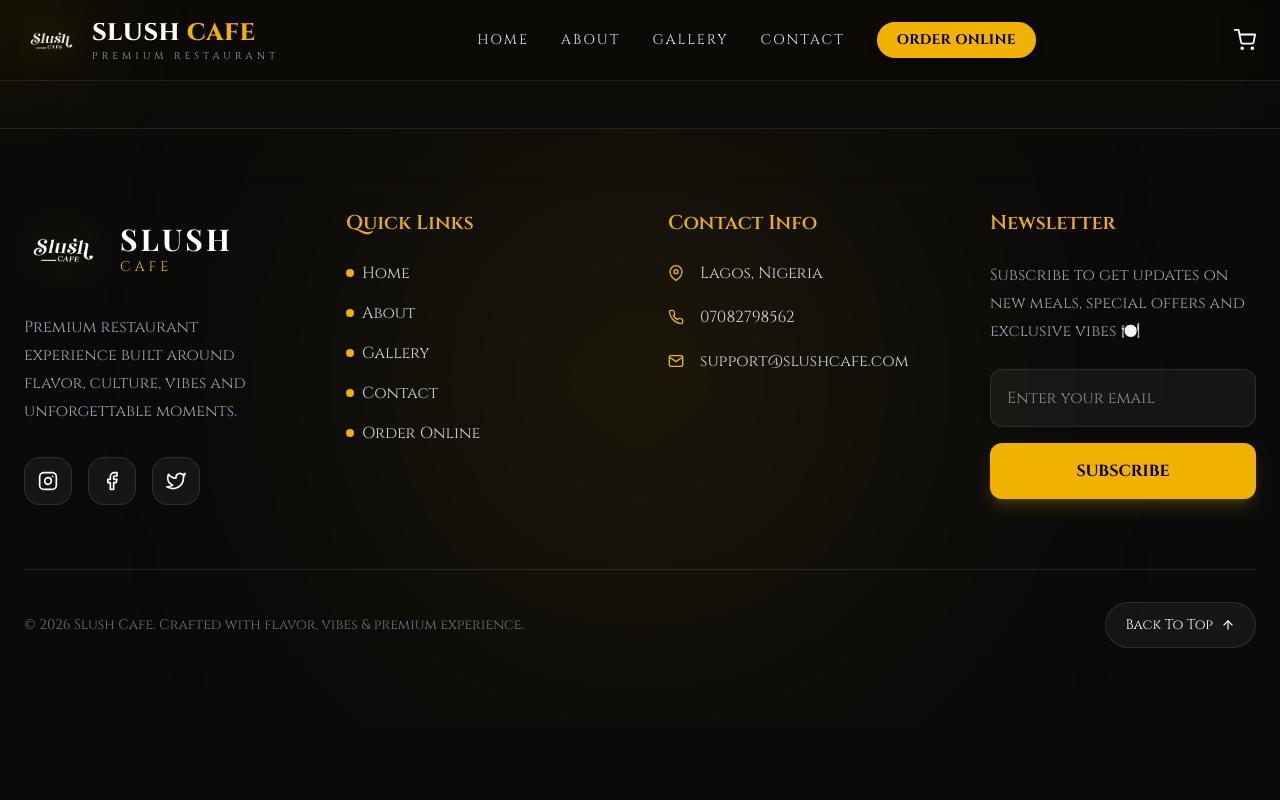
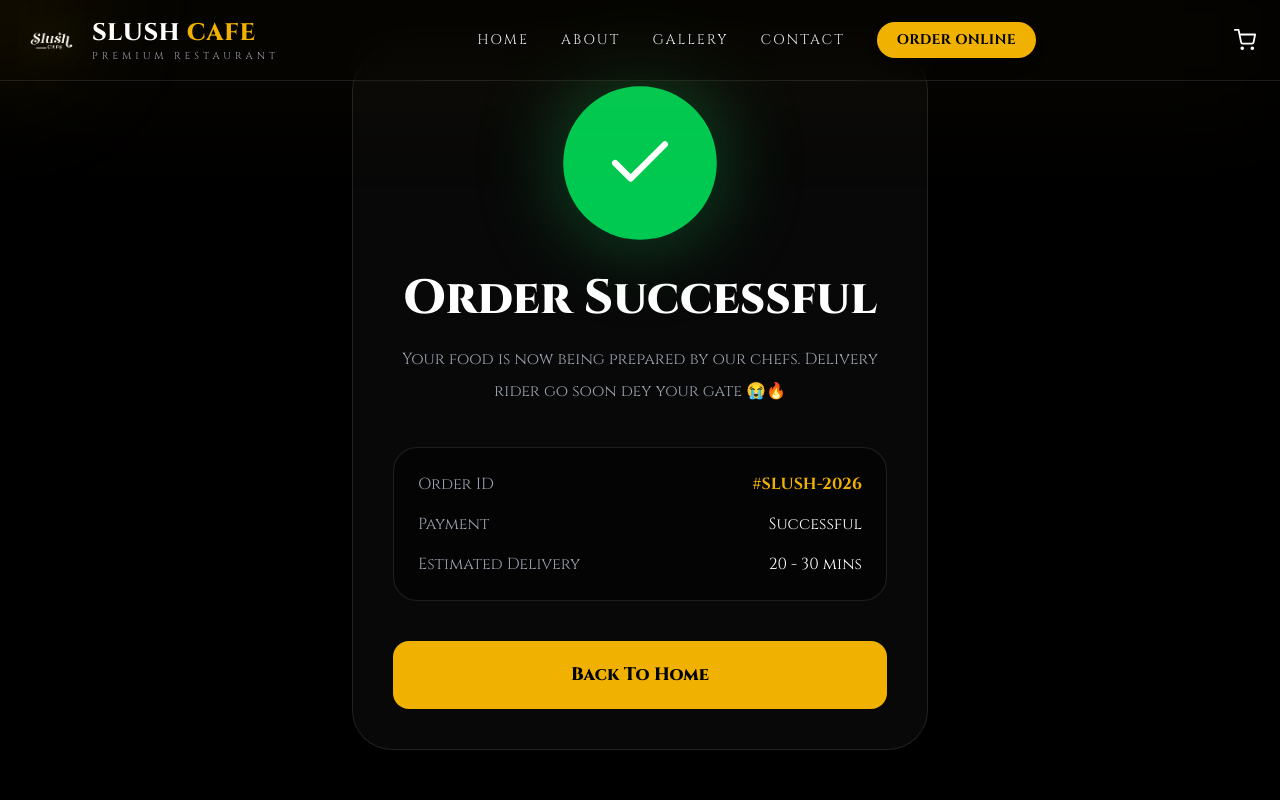
Before and after one commit to Ayat360/Slush-cafe, a React (Vite) app: page /success in a window 1280 px wide. Shown: the top 800 px of the page. Built offline with nearby package versions, Linux system fonts and the light colour scheme.

Commit message:
your update

```diff
--- a/src/App.jsx
+++ b/src/App.jsx
@@ -12,6 +12,9 @@ import Menu from "./pages/Menu";
 import About from "./pages/About";
 import Gallery from "./pages/Gallery";
 import Contact from "./pages/Contact";
+import Checkout from "./pages/Checkout";
+import Payment from "./pages/Payment";
+import Success from "./pages/Success";
 
 function App() {
   const [loading, setLoading] = useState(true);
@@ -45,6 +48,9 @@ function App() {
             <Route path="/about" element={<About />} />
             <Route path="/gallery" element={<Gallery />} />
             <Route path="/contact" element={<Contact />} />
+            <Route path="/checkout" element={<Checkout />} />
+            <Route path="/payment" element={<Payment />} />
+            <Route path="/success" element={<Success />} />
           </Routes>
 
           {/* FOOTER */}
--- a/src/main.jsx
+++ b/src/main.jsx
@@ -2,13 +2,15 @@ import React from "react";
 import ReactDOM from "react-dom/client";
 import App from "./App";
 import "./index.css";
+
 import CartProvider from "./context/CartProvider";
-
 
 ReactDOM.createRoot(document.getElementById("root")).render(
   <React.StrictMode>
+
     <CartProvider>
       <App />
     </CartProvider>
+
   </React.StrictMode>
 );
--- /dev/null
+++ b/src/pages/Payment.jsx
@@ -0,0 +1,64 @@
+import { motion } from "framer-motion";
+import { Link } from "react-router-dom";
+
+export default function Payment() {
+  return (
+    <div className="min-h-screen bg-black text-white flex items-center justify-center px-6">
+
+      <motion.div
+        initial={{ opacity: 0, scale: 0.9 }}
+        animate={{ opacity: 1, scale: 1 }}
+        className="w-full max-w-2xl bg-white/[0.03] border border-white/10 rounded-[36px] p-10 backdrop-blur-2xl"
+      >
+
+        <h1 className="text-5xl font-black mb-10">
+          Payment
+        </h1>
+
+        <div className="space-y-5">
+
+          <input
+            placeholder="Card Number"
+            className="w-full p-5 bg-black/40 rounded-2xl border border-white/10"
+          />
+
+          <div className="grid grid-cols-2 gap-5">
+
+            <input
+              placeholder="MM / YY"
+              className="p-5 bg-black/40 rounded-2xl border border-white/10"
+            />
+
+            <input
+              placeholder="CVV"
+              className="p-5 bg-black/40 rounded-2xl border border-white/10"
+            />
+
+          </div>
+
+          <input
+            placeholder="Card Holder Name"
+            className="w-full p-5 bg-black/40 rounded-2xl border border-white/10"
+          />
+
+        </div>
+
+        <Link to="/success">
+
+          <motion.button
+            whileHover={{
+              scale: 1.03,
+              boxShadow: "0px 0px 40px rgba(255,215,0,0.3)"
+            }}
+            whileTap={{ scale: 0.97 }}
+            className="w-full mt-8 py-5 rounded-2xl bg-yellow-500 text-black font-black text-lg"
+          >
+            Pay ₦45,500
+          </motion.button>
+
+        </Link>
+
+      </motion.div>
+    </div>
+  );
+}
--- /dev/null
+++ b/src/pages/Success.jsx
@@ -0,0 +1,89 @@
+import { motion } from "framer-motion";
+import { Link } from "react-router-dom";
+import { FiCheck } from "react-icons/fi";
+
+export default function Success() {
+  return (
+    <div className="min-h-screen bg-black flex items-center justify-center px-6 text-white">
+
+      <motion.div
+        initial={{ opacity: 0, y: 60 }}
+        animate={{ opacity: 1, y: 0 }}
+        className="max-w-xl w-full text-center bg-white/[0.03] border border-white/10 rounded-[40px] p-10 backdrop-blur-2xl"
+      >
+
+        {/* ICON */}
+        <motion.div
+          animate={{
+            scale: [1, 1.1, 1]
+          }}
+          transition={{
+            repeat: Infinity,
+            duration: 2
+          }}
+          className="w-36 h-36 rounded-full bg-green-500 flex items-center justify-center mx-auto shadow-[0_0_80px_rgba(34,197,94,0.4)]"
+        >
+          <FiCheck size={70} />
+        </motion.div>
+
+        <h1 className="text-5xl font-black mt-10">
+          Order Successful
+        </h1>
+
+        <p className="text-gray-400 mt-5 leading-8">
+          Your food is now being prepared by our chefs.
+          Delivery rider go soon dey your gate 😭🔥
+        </p>
+
+        {/* RECEIPT */}
+        <div className="mt-10 bg-black/40 border border-white/10 rounded-3xl p-6 text-left">
+
+          <div className="flex justify-between mb-4">
+            <span className="text-gray-400">
+              Order ID
+            </span>
+
+            <span className="font-bold text-yellow-500">
+              #SLUSH-2026
+            </span>
+          </div>
+
+          <div className="flex justify-between mb-4">
+            <span className="text-gray-400">
+              Payment
+            </span>
+
+            <span>
+              Successful
+            </span>
+          </div>
+
+          <div className="flex justify-between">
+            <span className="text-gray-400">
+              Estimated Delivery
+            </span>
+
+            <span>
+              20 - 30 mins
+            </span>
+          </div>
+
+        </div>
+
+        <Link to="/">
+
+          <motion.button
+            whileHover={{ scale: 1.03 }}
+            whileTap={{ scale: 0.97 }}
+            className="mt-10 w-full py-5 rounded-2xl bg-yellow-500 text-black font-black text-lg"
+          >
+            Back To Home
+          </motion.button>
+
+        </Link>
+
+      </motion.div>
+
+    </div>
+  );
+}
```
